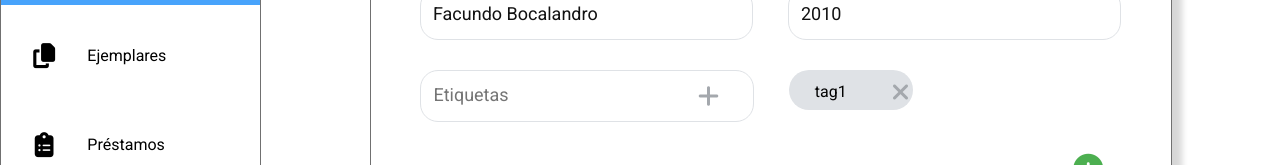
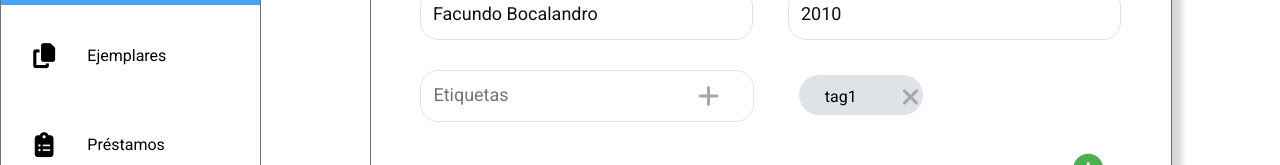
Before and after one commit to GustavoCarvallo/bibliotecame-front, a React (Create React App) app: page /book in a window 1280 px wide. Shown: the part 330-495 px from the top of the page. Built offline with nearby package versions, Linux system fonts and the light colour scheme; a web font is replaced by a local one.

Commit message:
Fixed PR errors

```diff
--- a/src/Book/CreateOrEditBook.css
+++ b/src/Book/CreateOrEditBook.css
@@ -162,6 +162,8 @@
     background-color: #dfe2e6;
     display: grid;
     grid-template-columns: 2fr 1fr;
+    margin-left: 10px;
+    margin-top: 5px;
 }
 
 .tag-name {
--- a/src/Book/CreateOrEditBook.tsx
+++ b/src/Book/CreateOrEditBook.tsx
@@ -31,6 +31,17 @@ const initialBook = {
     tags: [],
 }
 
+const initialErrors = {
+    titleError: false,
+    authorError: false,
+    publisherError: false,
+    yearErrors: {
+        yearHigher: false,
+        yearLower: false,
+        yearUndefined: false,
+    },
+};
+
 const CreateOrEditBook = (props: Props) => {
     const isCreate = props.type === CREATE;
     const MAX_YEAR = (new Date()).getFullYear();
@@ -39,16 +50,7 @@ const CreateOrEditBook = (props: Props) => {
 
     const [book, setBook] = React.useState<Book>(props.selectedBook ?? {...initialBook});
 
-    const [errors, setErrors] = React.useState<Errors>({
-        titleError: false,
-        authorError: false,
-        publisherError: false,
-        yearErrors: {
-            yearHigher: false,
-            yearLower: false,
-            yearUndefined: false,
-        },
-    })
+    const [errors, setErrors] = React.useState<Errors>({...initialErrors})
 
     const [tagToAdd, setTagToAdd] = React.useState<Tag>({
         name: "",
@@ -66,7 +68,7 @@ const CreateOrEditBook = (props: Props) => {
 
     const handleSuccess = () => {
         props.setSuccess(true);
-        setErrors({...errors, serverError: undefined})
+        setErrors({...initialErrors})
         if (props.type === CREATE){
             setBook({...initialBook});
         }
```
